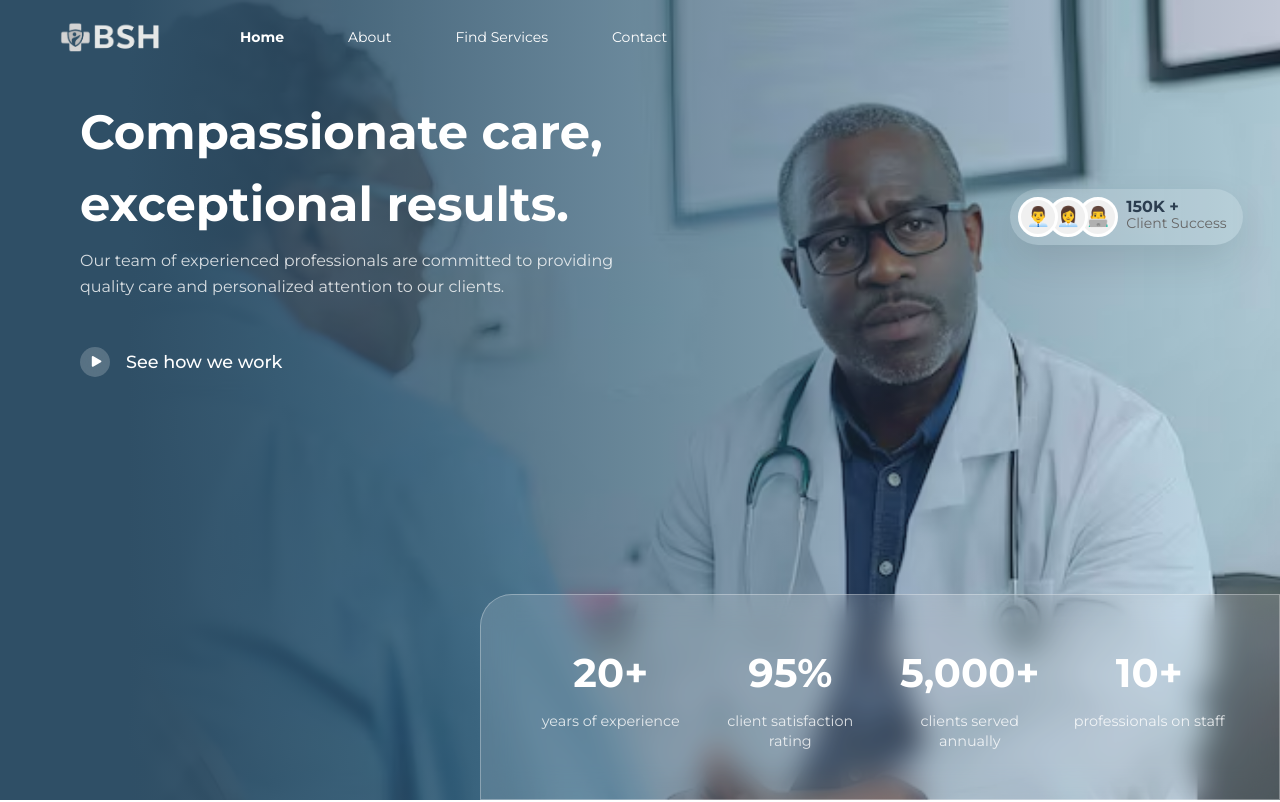
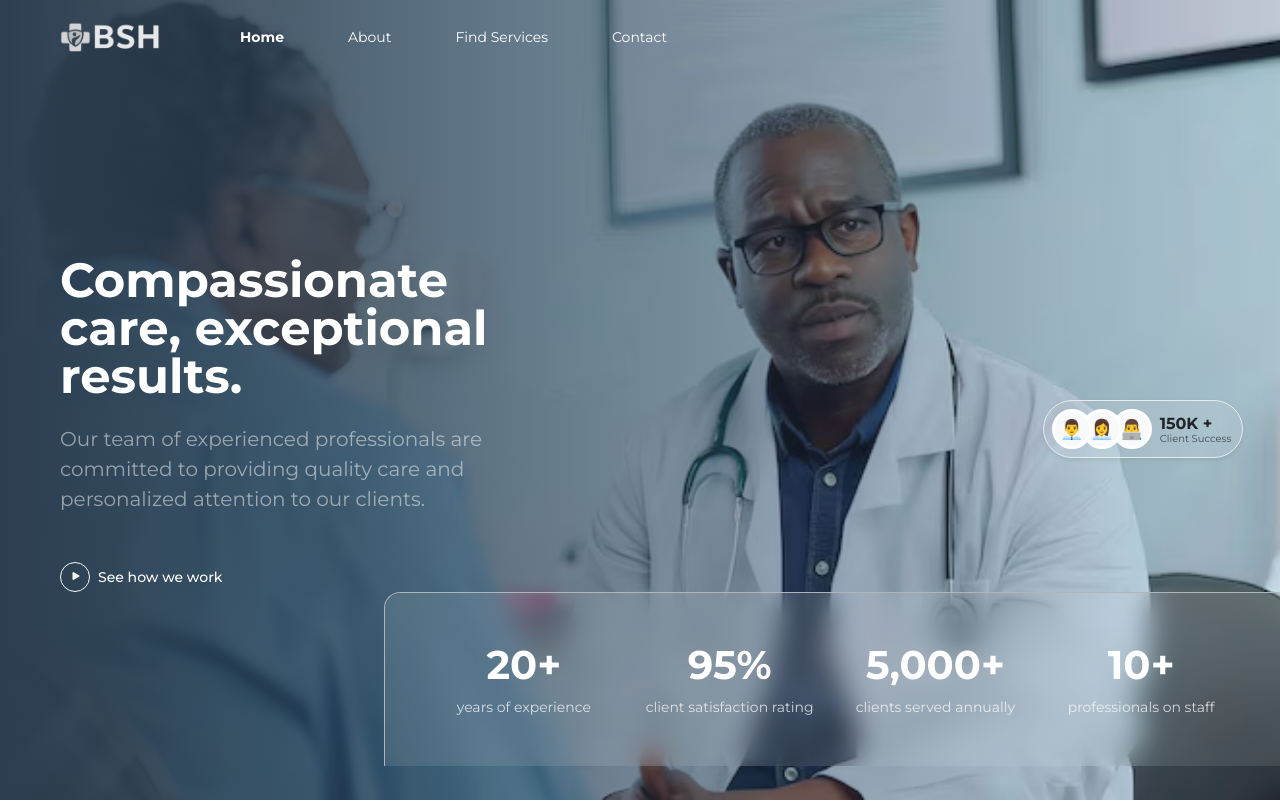
Before and after one commit to oy3/bsh, a Vue app: page / in a window 1280 px wide. Shown: the top 802 px of the page. Built offline with nearby package versions, Linux system fonts and the light colour scheme.

Commit message:
Revamped herosection for home page

```diff
--- a/src/components/HeroSection.vue
+++ b/src/components/HeroSection.vue
@@ -1,114 +1,143 @@
 <script>
 export default {
-  name: 'HeroSection',
+  name: "HeroSection",
   data() {
     return {
       heroData: {
-        title: 'Compassionate care, exceptional results.',
-        subtitle: 'Our team of experienced professionals are committed to providing quality care and personalized attention to our clients.',
-        buttonText: 'See how we work',
+        title: "Compassionate care, exceptional results.",
+        subtitle:
+          "Our team of experienced professionals are committed to providing quality care and personalized attention to our clients.",
+        buttonText: "See how we work",
         stats: [
           {
-            number: '20+',
-            label: 'years of experience'
+            number: "20+",
+            label: "years of experience",
           },
           {
-            number: '95%',
-            label: 'client satisfaction rating'
+            number: "95%",
+            label: "client satisfaction rating",
           },
           {
-            number: '5,000+',
-            label: 'clients served annually'
+            number: "5,000+",
+            label: "clients served annually",
           },
           {
-            number: '10+',
-            label: 'professionals on staff'
-          }
+            number: "10+",
+            label: "professionals on staff",
+          },
         ],
         badge: {
-          avatars: ['👨‍💼', '👩‍💼', '👨‍💻'],
-          text: '150K +',
-          subtitle: 'Client Success'
-        }
-      }
-    }
-  }
-}
+          avatars: ["👨‍💼", "👩‍💼", "👨‍💻"],
+          text: "150K +",
+          subtitle: "Client Success",
+        },
+      },
+    };
+  },
+};
 </script>
 
 <template>
-  <section class="hero-section position-relative overflow-hidden">
+  <section
+    class="hero-section position-relative overflow-hidden min-vh-100 d-flex align-items-center"
+  >
     <!-- Background Image with Overlay -->
-    <div class="hero-background">
-      <div class="hero-overlay"></div>
+    <div class="position-absolute top-0 end-0 w-100 h-100 hero-bg-container">
+      <div
+        class="position-absolute top-0 start-0 w-100 h-100 hero-gradient"
+        style="z-index: 2"
+      ></div>
       <img
         src="/src/assets/bg-bsh.jpg"
         alt="BSH Team"
-        class="hero-image"
+        class="w-100 h-100 object-fit-cover"
+        style="object-position: center"
       />
     </div>
 
     <!-- Content Container -->
-    <div class="container-fluid h-100">
+    <div class="container-fluid h-100 position-relative" style="z-index: 3">
       <div class="row h-100 align-items-center">
         <!-- Left Content -->
-        <div class="col-lg-6 col-xl-5 hero-content">
-          <div class="content-wrapper ps-5 pt-5">
-
+        <div class="col-lg-6 col-xl-5">
+          <div class="ps-lg-5 pt-5 pt-lg-0">
             <!-- Main Heading -->
-            <h1 class="hero-title text-white display-5 fw-bolder mt-5 lh-base">
+            <h1 class="text-white display-5 fw-bold mt-5 lh-1 mb-4">
               {{ heroData.title }}
             </h1>
 
             <!-- Subtitle -->
-            <p class="hero-subtitle mb-5">
+            <p class="text-white-50 mb-5 fs-5 lh-base" style="max-width: 500px">
               {{ heroData.subtitle }}
             </p>
 
-            <!-- CTA Button -->
-            <div class="hero-cta">
-              <button class="btn-play d-flex align-items-center">
-                <div class="play-icon me-3">
-                  <i class="bi bi-play-fill"></i>
+            <div class="d-flex align-items-center text-white">
+              <button
+                class="btn btn-outline-light rounded-circle me-2 d-flex align-items-center justify-content-center p-0"
+                style="height: 30px; width: 30px"
+              >
+                <i
+                  class="bi bi-play-fill"
+                  style="font-size: 14px; margin-left: 2px"
+                ></i>
+              </button>
+              <span class="small fw-medium">{{ heroData.buttonText }}</span>
             </div>
-                <span>{{ heroData.buttonText }}</span>
-              </button>
-            </div>
-
           </div>
         </div>
 
-        <!-- Right Side - Image Area (handled by background) -->
-        <div class="col-lg-6 col-xl-7 position-relative d-flex justify-content-end">
+        <!-- Right Side - Image Area -->
+        <div
+          class="col-lg-6 col-xl-7 position-relative d-flex justify-content-end"
+        >
           <!-- Success Badge -->
-          <div class="success-badge d-flex p-2 rounded-pill">
-            <div class="badge-avatars">
+          <div
+            class="card shadow-sm position-absolute badge-position bg-white bg-opacity-10 border border-light-subtle rounded-pill p-2"
+          >
+            <div class="d-flex align-items-center">
+              <div class="d-flex me-2">
                 <span
                   v-for="(avatar, index) in heroData.badge.avatars"
                   :key="index"
-                class="avatar"
-                :style="{ zIndex: heroData.badge.avatars.length - index }"
+                  class="rounded-circle bg-light d-flex align-items-center justify-content-center border border-3 border-white avatar-overlap"
+                  style="width: 40px; height: 40px; font-size: 1.2rem"
+                  :style="{
+                    zIndex: heroData.badge.avatars.length - index,
+                    marginLeft: index > 0 ? '-10px' : '0',
+                  }"
                 >
                   {{ avatar }}
                 </span>
               </div>
-            <div class="badge-content text-start mx-2 lh-1">
-              <div class="badge-number mb-0 h6">{{ heroData.badge.text }}</div>
-              <div class="badge-text small">{{ heroData.badge.subtitle }}</div>
+              <div class="lh-1">
+                <div class="fw-bold text-dark h6 mb-0">
+                  {{ heroData.badge.text }}
+                </div>
+                <div class="text-muted" style="font-size: x-small">
+                  {{ heroData.badge.subtitle }}
                 </div>
               </div>
-
+            </div>
+          </div>
         </div>
       </div>
 
       <!-- Stats Section positioned at bottom right -->
-      <div class="position-absolute bottom-0 end-0" style="z-index: 10;">
-        <div class="stats-section p-5">
-          <div class="row g-3">
-            <div v-for="(stat, index) in heroData.stats" :key="index" class="col-3">
-              <div class="stat-item text-center">
-                <div class="stat-number">{{ stat.number }}</div>
-                <div class="stat-label">{{ stat.label }}</div>
+      <div
+        class="position-absolute end-0 stats-container border rounded-top-4 rounded-end-0 border-dark-subtle border-end-0 border-bottom-0"
+      >
+        <div
+          class="card bg-white bg-opacity-10 backdrop-blur rounded-top-4 rounded-end-0 rounded-bottom-0 border-0 p-4 p-lg-5"
+        >
+          <div class="row g-3 g-lg-4 text-center">
+            <div
+              v-for="(stat, index) in heroData.stats"
+              :key="index"
+              class="col-6 col-lg-3"
+            >
+              <div class="text-white">
+                <div class="display-6 fw-bold mb-2">{{ stat.number }}</div>
+                <div class="small opacity-75 lh-base">{{ stat.label }}</div>
               </div>
             </div>
           </div>
@@ -120,225 +149,74 @@ export default {
 
 <style scoped>
 .hero-section {
-  min-height: 100vh;
-  background-color:  #2f4f66;
-  position: relative;
+  background-color: var(--bsh-primary);
 }
 
-.hero-background {
-  position: absolute;
-  top: 0;
-  right: 0;
+.hero-bg-container {
   width: 90%;
-  height: 100%;
-  z-index: 1;
 }
 
-.hero-overlay {
-  position: absolute;
-  top: 0;
-  left: 0;
-  width: 100%;
-  height: 100%;
-  background-image: linear-gradient(to left, rgba(255,0,0,0),  #2f4f66);
-  z-index: 2;
+.hero-gradient {
+  background-image: linear-gradient(
+    to left,
+    rgba(255, 0, 0, 0),
+    var(--bsh-primary)
+  );
 }
 
-.hero-image {
-  width: 100%;
-  height: 100%;
-  object-fit: cover;
-  object-position: center;
+.hero-btn:hover {
+  transform: translateX(10px);
+  transition: transform 0.3s ease;
 }
 
-.hero-content {
-  position: relative;
-  z-index: 3;
-  padding-left: 2rem;
-  padding-right: 2rem;
+.badge-position {
+  top: 20%;
+  right: 5%;
+  min-width: 200px;
 }
 
-.content-wrapper {
-  width: 600px;
+.stats-container {
+  width: 100%;
+  max-width: 70%;
 }
 
-.hero-subtitle {
-  color: rgba(255, 255, 255, 0.8);
-  line-height: 1.6;
-}
-
-.btn-play {
-  background: none;
-  border: none;
-  color: white;
-  font-size: 1.1rem;
-  font-weight: 500;
-  display: flex;
-  align-items: center;
-  transition: all 0.3s ease;
-  cursor: pointer;
-}
-
-.btn-play:hover {
-  transform: translateX(10px);
-}
-
-.play-icon {
-  width: 30px;
-  height: 30px;
-  background: rgba(255, 255, 255, 0.2);
-  border-radius: 50%;
-  display: flex;
-  align-items: center;
-  justify-content: center;
-  backdrop-filter: blur(10px);
-  transition: all 0.3s ease;
-}
-
-.play-icon:hover {
-  background: rgba(255, 255, 255, 0.3);
-  transform: scale(1.1);
-}
-
-.play-icon i {
-  font-size: 1.2rem;
-  margin-left: 3px;
-}
-
-.stats-section {
-  background: rgba(255, 255, 255, 0.15);
+.backdrop-blur {
   backdrop-filter: blur(15px);
   border: 1px solid rgba(255, 255, 255, 0.3);
-      border-top-left-radius: var(--bs-border-radius-xxl) !important;
-  width: 800px;
-  position: relative;
-  z-index: 10;
 }
-
-.stat-item {
-  color: white;
-}
-
-.stat-number {
-  font-size: 2.5rem;
-  font-weight: 700;
-  margin-bottom: 0.5rem;
-  color: white;
-}
-
-.stat-label {
-  font-size: 0.9rem;
-  opacity: 0.8;
-  line-height: 1.4;
-}
-
-.success-badge {
-  position: absolute;
-  top: 20%;
-  right: 5%;
-  background: rgba(255, 255, 255, 0.15);
-  box-shadow: 0 15px 40px rgba(0, 0, 0, 0.1);
-  z-index: 8;
-  min-width: 180px;
-}
-
-.badge-avatars {
-  display: flex;
-  justify-content: center;
-  position: relative;
-}
-
-.avatar {
-  width: 40px;
-  height: 40px;
-  border-radius: 50%;
-  background: #f0f0f0;
-  display: flex;
-  align-items: center;
-  justify-content: center;
-  font-size: 1.2rem;
-  margin-left: -10px;
-  border: 3px solid white;
-  position: relative;
-}
-
-.avatar:first-child {
-  margin-left: 0;
-}
-
-.badge-number {
-  font-weight: 700;
-  color: #2c3e50;
-}
-
-.badge-text {
-  color: #666;
-}
-
-.badge-check {
-  width: 30px;
-  height: 30px;
-  background: #28a745;
-  border-radius: 50%;
-  display: flex;
-  align-items: center;
-  justify-content: center;
-  margin: 0 auto;
-  color: white;
-  font-size: 0.8rem;
-}
-
-
 
 /* Responsive Design */
 @media (max-width: 991px) {
-  .hero-background {
+  .hero-bg-container {
     width: 100%;
     opacity: 0.3;
   }
 
-  .hero-title {
-    font-size: 2.5rem;
+  .badge-position {
+    position: static !important;
+    margin-top: 2rem;
+    margin-bottom: 2rem;
+    min-width: auto;
   }
 
-  .content-wrapper {
-    padding-top: 4rem;
-  }
-
-  .success-badge {
-    position: static;
-    margin-top: 2rem;
-    margin-bottom: 2rem;
-  }
-
-  .stats-section {
+  .stats-container {
     position: static !important;
     margin-top: 2rem;
     max-width: 100%;
-    z-index: auto !important;
+    border: 1px solid #adb5bd !important;
+    border-radius: 30px 30px 0px 0px !important;
   }
 
-  .stats-section .row {
-    text-align: center;
+  .stats-container .card {
+    border-radius: 30px 30px 0px 0px !important;
   }
 }
 
 @media (max-width: 768px) {
-  .hero-title {
-    font-size: 2rem;
+  .stats-container {
   }
-
-  .hero-content {
-    padding-left: 1rem;
-    padding-right: 1rem;
-  }
-
-  .stats-section {
-    padding: 1.5rem;
-  }
-
-  .stat-number {
-    font-size: 2rem;
+  .stats-container .card {
+    padding: 1.5rem !important;
   }
 }
 </style>
```
Lines whose indentation alone changed are shown as unchanged.
